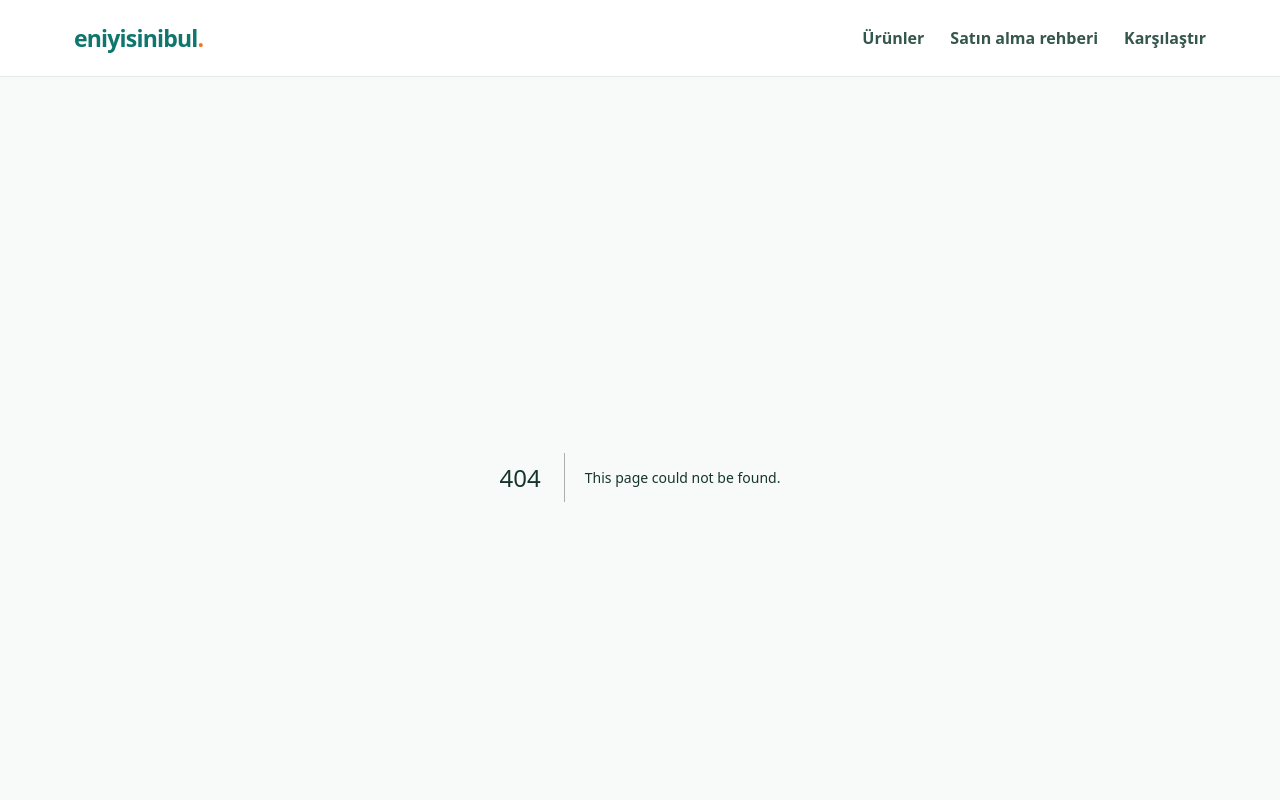
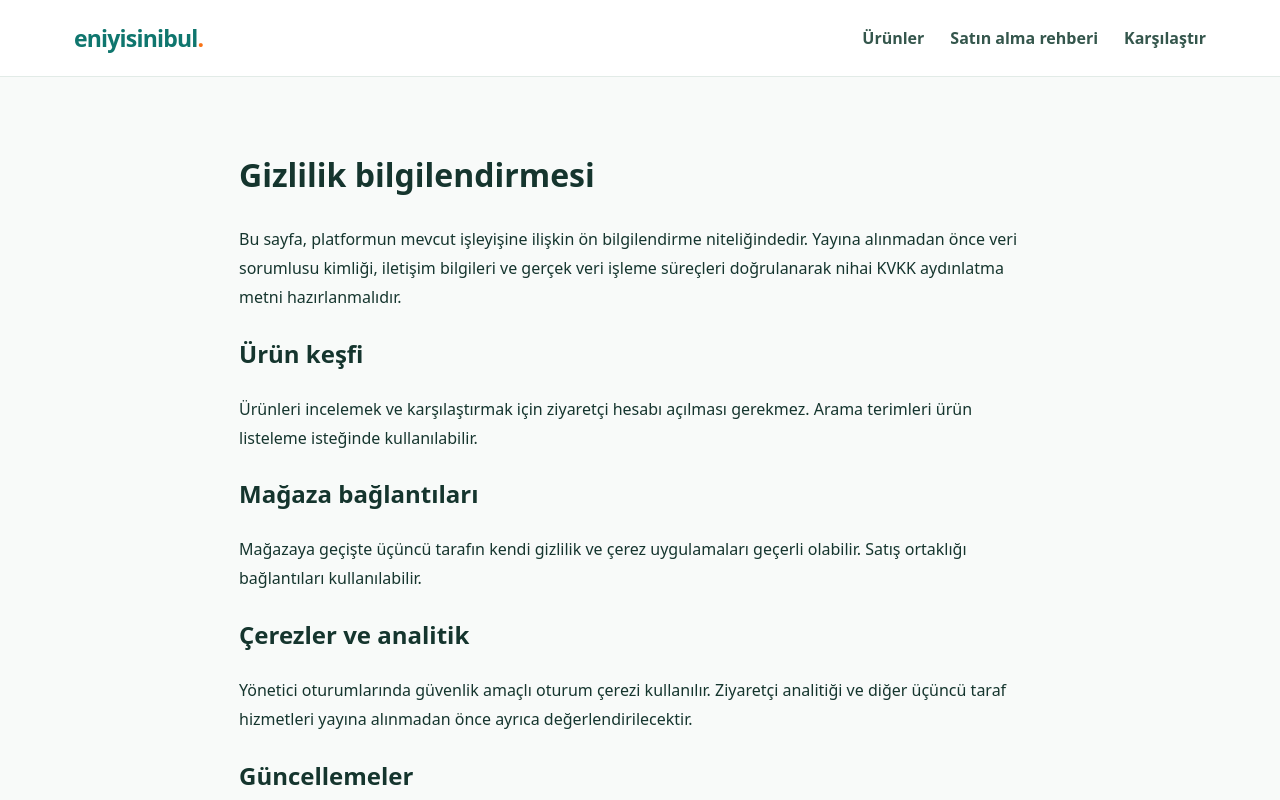
Before and after one commit to muratbalcif/eniyisinibul, a Next.js app in the folder apps/web/: page /gizlilik in a window 1280 px wide. Before the commit this address had no page. Shown: the top 800 px of the page. Built offline with nearby package versions, Linux system fonts and the light colour scheme.

Commit message:
feat: add prelaunch privacy information page

```diff
--- /dev/null
+++ b/apps/web/app/gizlilik/page.tsx
@@ -0,0 +1,12 @@
+import type { Metadata } from 'next';
+export const metadata: Metadata = { title: 'Gizlilik Bilgilendirmesi', description: 'En İyisini Bul gizlilik ve veri işleme bilgilendirmesi.' };
+export default function PrivacyPage() {
+  return <main style={{ maxWidth: 850, margin: 'auto', padding: '48px 24px', lineHeight: 1.8 }}>
+    <h1>Gizlilik bilgilendirmesi</h1>
+    <p>Bu sayfa, platformun mevcut işleyişine ilişkin ön bilgilendirme niteliğindedir. Yayına alınmadan önce veri sorumlusu kimliği, iletişim bilgileri ve gerçek veri işleme süreçleri doğrulanarak nihai KVKK aydınlatma metni hazırlanmalıdır.</p>
+    <h2>Ürün keşfi</h2><p>Ürünleri incelemek ve karşılaştırmak için ziyaretçi hesabı açılması gerekmez. Arama terimleri ürün listeleme isteğinde kullanılabilir.</p>
+    <h2>Mağaza bağlantıları</h2><p>Mağazaya geçişte üçüncü tarafın kendi gizlilik ve çerez uygulamaları geçerli olabilir. Satış ortaklığı bağlantıları kullanılabilir.</p>
+    <h2>Çerezler ve analitik</h2><p>Yönetici oturumlarında güvenlik amaçlı oturum çerezi kullanılır. Ziyaretçi analitiği ve diğer üçüncü taraf hizmetleri yayına alınmadan önce ayrıca değerlendirilecektir.</p>
+    <h2>Güncellemeler</h2><p>Bu bilgilendirme, hizmetin kapsamı değiştikçe gözden geçirilecektir.</p>
+  </main>;
+}
```
